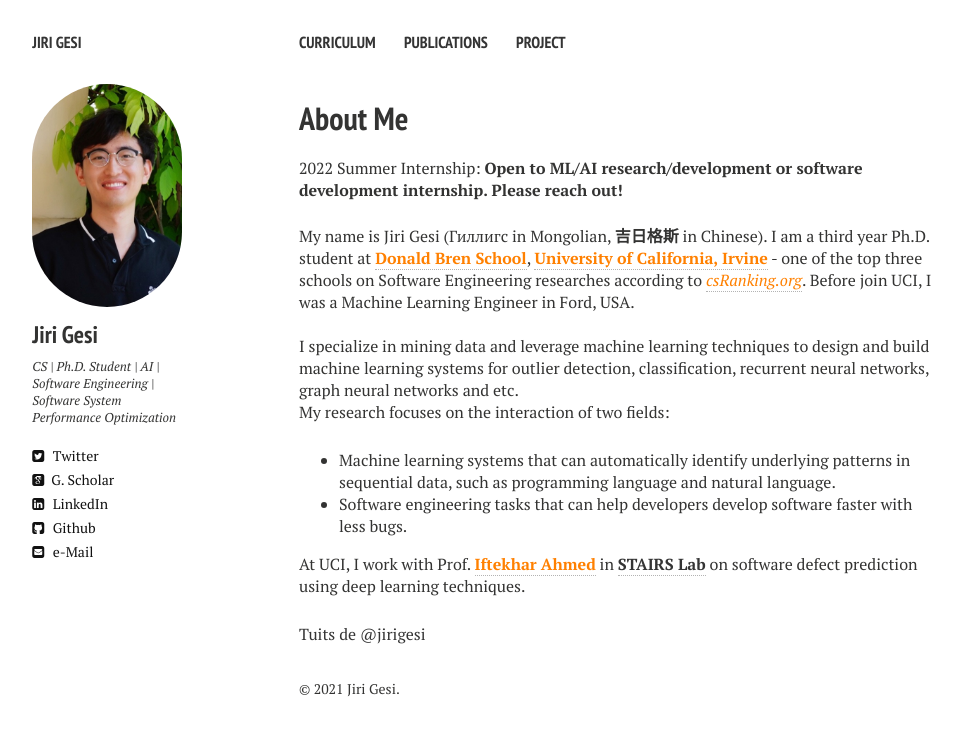
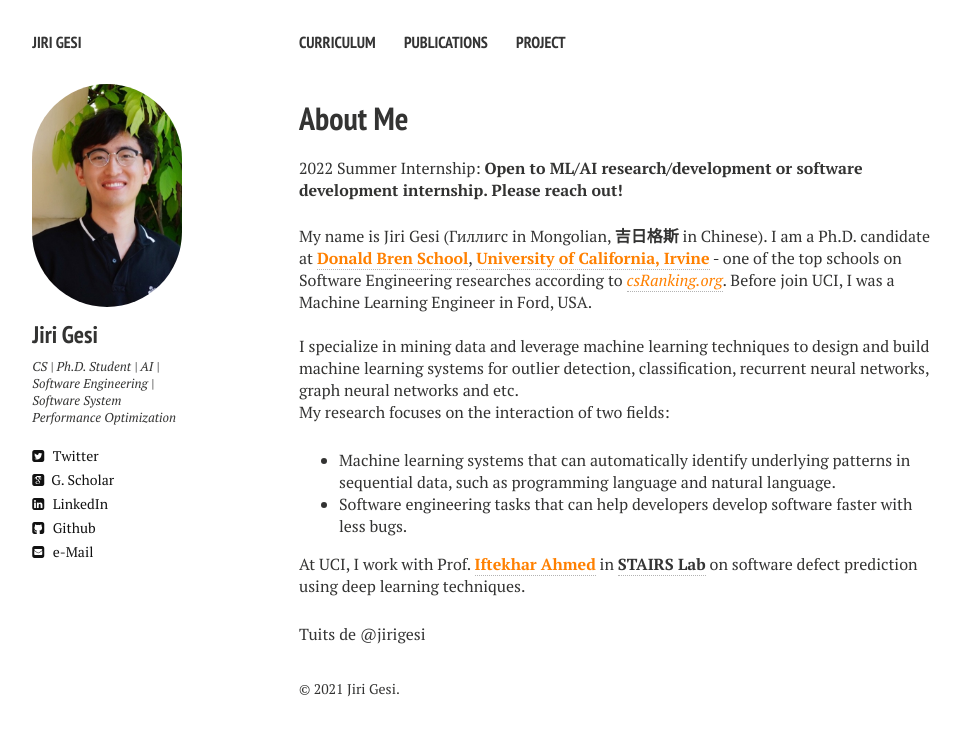
Before and after one commit to Jirigesi/Jirigesi.github.io, a Jekyll site: the page built from index.md, in a window 1280 px wide. Shown: the top 735 px of the page, without its empty margins (21-983 px from the left). Built offline with Jekyll 4.4.1, drawn with Linux system fonts in a browser that asks for light colours; nearby versions of some CDN libraries; comment, search, counter and statistics services are not loaded.

Commit message:
Update index.md

```diff
--- a/index.md
+++ b/index.md
@@ -10,7 +10,7 @@ tags: [Jekyll, theme, responsive, blog, template]
 
 <br />
 
-My name is Jiri Gesi (Гиллигс in Mongolian, **吉日格斯** in Chinese). I am a third year Ph.D. student at <a style="color:rgb(255,128,0)">**Donald Bren School**</a>,  <a style="color:rgb(255,128,0)">**University of California, Irvine**</a> - one of the top three schools on Software Engineering researches according to <a href="http://csrankings.org/#/index?soft&us" style="color:rgb(255,128,0)">*csRanking.org*</a>. Before join UCI, I was a Machine Learning Engineer in Ford, USA.
+My name is Jiri Gesi (Гиллигс in Mongolian, **吉日格斯** in Chinese). I am a Ph.D. candidate at <a style="color:rgb(255,128,0)">**Donald Bren School**</a>,  <a style="color:rgb(255,128,0)">**University of California, Irvine**</a> - one of the top schools on Software Engineering researches according to <a href="http://csrankings.org/#/index?soft&us" style="color:rgb(255,128,0)">*csRanking.org*</a>. Before join UCI, I was a Machine Learning Engineer in Ford, USA.
 
 <br />
 
```
